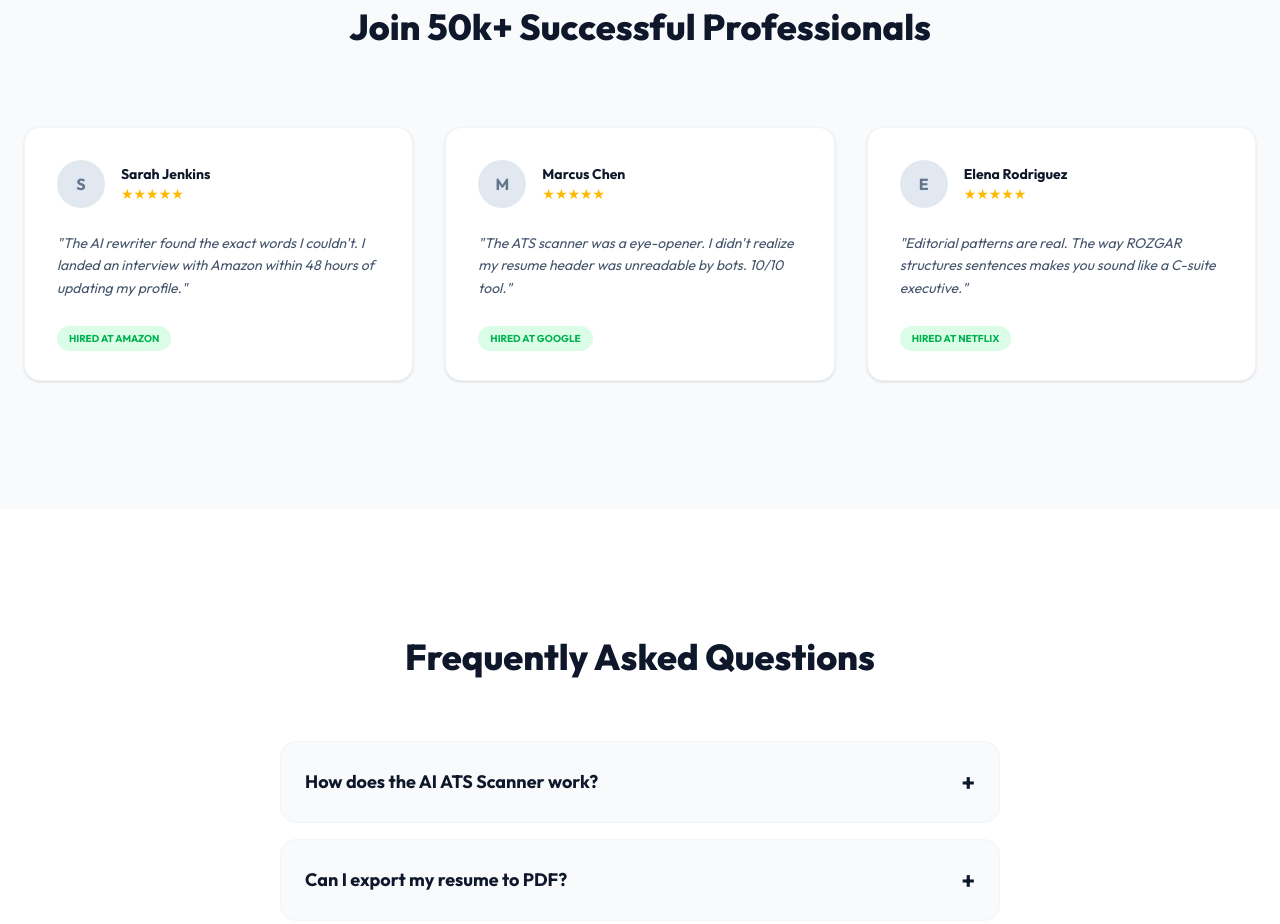
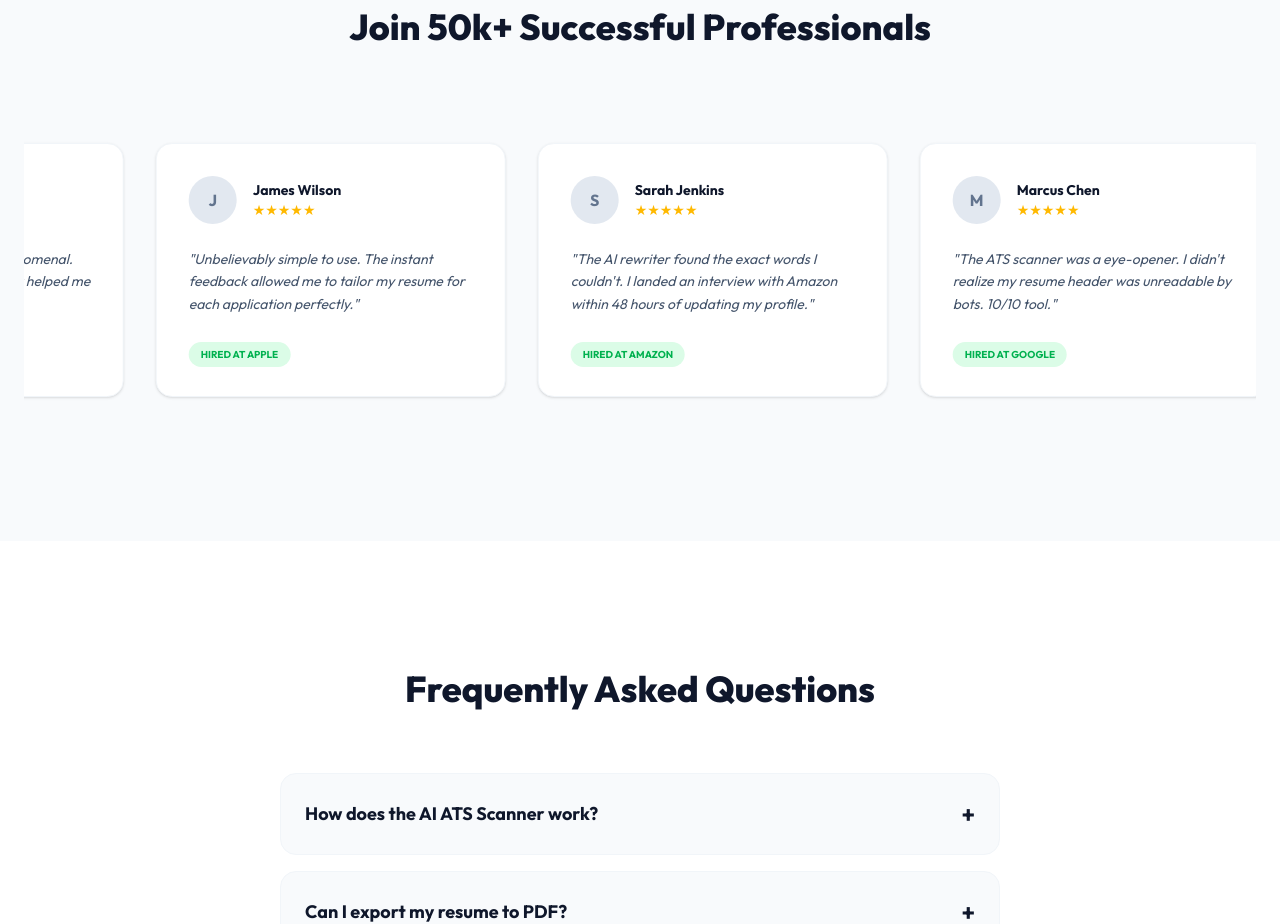
Before and after one commit to rishabhmishradev/rozgar24x7-frontend, a React (Vite) app: page /features in a window 1280 px wide. Shown: the part 3100-4024 px from the top of the page. Built offline with nearby package versions, Linux system fonts and the light colour scheme.

Commit message:
feat: added infinite left-to-right scrolling marquee using framer-motion for reviews

```diff
--- a/src/pages/Features.jsx
+++ b/src/pages/Features.jsx
@@ -232,14 +232,27 @@ const Features = () => {
           <div className="text-center mb-20">
             <h2 className="text-4xl font-extrabold">Join 50k+ Successful Professionals</h2>
           </div>
-          <div className="grid grid-cols-1 md:grid-cols-3 gap-8">
-
+            <div className="relative flex overflow-hidden w-full py-4 group">
+              <motion.div
+                className="flex shrink-0 gap-8 w-max group-hover:[animation-play-state:paused]"
+                animate={{ x: ["-50%", "0%"] }}
+                transition={{ ease: "linear", duration: 30, repeat: Infinity }}
+              >
                 {[
                   { name: "Sarah Jenkins", company: "Hired at Amazon", quote: "The AI rewriter found the exact words I couldn't. I landed an interview with Amazon within 48 hours of updating my profile." },
                   { name: "Marcus Chen", company: "Hired at Google", quote: "The ATS scanner was a eye-opener. I didn't realize my resume header was unreadable by bots. 10/10 tool." },
-              { name: "Elena Rodriguez", company: "Hired at Netflix", quote: "Editorial patterns are real. The way ROZGAR structures sentences makes you sound like a C-suite executive." }
+                  { name: "Elena Rodriguez", company: "Hired at Netflix", quote: "Editorial patterns are real. The way ROZGAR structures sentences makes you sound like a C-suite executive." },
+                  { name: "David Kim", company: "Hired at Microsoft", quote: "I struggled to pass the ATS filter for months. ROZGAR 24x7 helped me identify missing keywords and formatting issues." },
+                  { name: "Priya Patel", company: "Hired at Meta", quote: "The 1:1 mentor guidance was phenomenal. They didn't just fix my resume; they helped me build a strategy." },
+                  { name: "James Wilson", company: "Hired at Apple", quote: "Unbelievably simple to use. The instant feedback allowed me to tailor my resume for each application perfectly." },
+                  { name: "Sarah Jenkins", company: "Hired at Amazon", quote: "The AI rewriter found the exact words I couldn't. I landed an interview with Amazon within 48 hours of updating my profile." },
+                  { name: "Marcus Chen", company: "Hired at Google", quote: "The ATS scanner was a eye-opener. I didn't realize my resume header was unreadable by bots. 10/10 tool." },
+                  { name: "Elena Rodriguez", company: "Hired at Netflix", quote: "Editorial patterns are real. The way ROZGAR structures sentences makes you sound like a C-suite executive." },
+                  { name: "David Kim", company: "Hired at Microsoft", quote: "I struggled to pass the ATS filter for months. ROZGAR 24x7 helped me identify missing keywords and formatting issues." },
+                  { name: "Priya Patel", company: "Hired at Meta", quote: "The 1:1 mentor guidance was phenomenal. They didn't just fix my resume; they helped me build a strategy." },
+                  { name: "James Wilson", company: "Hired at Apple", quote: "Unbelievably simple to use. The instant feedback allowed me to tailor my resume for each application perfectly." }
                 ].map((review, i) => (
-              <div key={i} className="bg-white dark:bg-[#1a1a1a] p-8 rounded-2xl shadow-sm hover:shadow-xl transition-all border border-slate-100 dark:border-slate-800">
+                  <div key={i} className="bg-white dark:bg-[#1a1a1a] p-8 rounded-2xl shadow-sm hover:shadow-xl transition-all border border-slate-100 dark:border-slate-800 w-[350px] shrink-0">
                     <div className="flex items-center gap-4 mb-6">
                       <div className="w-12 h-12 rounded-full bg-slate-200 dark:bg-slate-700 flex items-center justify-center font-bold text-slate-500">
                         {review.name[0]}
@@ -255,7 +268,7 @@ const Features = () => {
                     </span>
                   </div>
                 ))}
-
+              </motion.div>
             </div>
         </div>
       </section >
--- a/src/pages/HomePage.jsx
+++ b/src/pages/HomePage.jsx
@@ -242,13 +242,27 @@ const HomePage = () => {
             <div className="text-center mb-20">
               <h2 className="text-4xl font-extrabold">Join 50k+ Successful Professionals</h2>
             </div>
-            <div className="grid grid-cols-1 md:grid-cols-3 gap-8">
+            <div className="relative flex overflow-hidden w-full py-4 group">
+              <motion.div
+                className="flex shrink-0 gap-8 w-max group-hover:[animation-play-state:paused]"
+                animate={{ x: ["-50%", "0%"] }}
+                transition={{ ease: "linear", duration: 30, repeat: Infinity }}
+              >
                 {[
                   { name: "Sarah Jenkins", company: "Hired at Amazon", quote: "The AI rewriter found the exact words I couldn't. I landed an interview with Amazon within 48 hours of updating my profile." },
                   { name: "Marcus Chen", company: "Hired at Google", quote: "The ATS scanner was a eye-opener. I didn't realize my resume header was unreadable by bots. 10/10 tool." },
-                { name: "Elena Rodriguez", company: "Hired at Netflix", quote: "Editorial patterns are real. The way ROZGAR structures sentences makes you sound like a C-suite executive." }
+                  { name: "Elena Rodriguez", company: "Hired at Netflix", quote: "Editorial patterns are real. The way ROZGAR structures sentences makes you sound like a C-suite executive." },
+                  { name: "David Kim", company: "Hired at Microsoft", quote: "I struggled to pass the ATS filter for months. ROZGAR 24x7 helped me identify missing keywords and formatting issues." },
+                  { name: "Priya Patel", company: "Hired at Meta", quote: "The 1:1 mentor guidance was phenomenal. They didn't just fix my resume; they helped me build a strategy." },
+                  { name: "James Wilson", company: "Hired at Apple", quote: "Unbelievably simple to use. The instant feedback allowed me to tailor my resume for each application perfectly." },
+                  { name: "Sarah Jenkins", company: "Hired at Amazon", quote: "The AI rewriter found the exact words I couldn't. I landed an interview with Amazon within 48 hours of updating my profile." },
+                  { name: "Marcus Chen", company: "Hired at Google", quote: "The ATS scanner was a eye-opener. I didn't realize my resume header was unreadable by bots. 10/10 tool." },
+                  { name: "Elena Rodriguez", company: "Hired at Netflix", quote: "Editorial patterns are real. The way ROZGAR structures sentences makes you sound like a C-suite executive." },
+                  { name: "David Kim", company: "Hired at Microsoft", quote: "I struggled to pass the ATS filter for months. ROZGAR 24x7 helped me identify missing keywords and formatting issues." },
+                  { name: "Priya Patel", company: "Hired at Meta", quote: "The 1:1 mentor guidance was phenomenal. They didn't just fix my resume; they helped me build a strategy." },
+                  { name: "James Wilson", company: "Hired at Apple", quote: "Unbelievably simple to use. The instant feedback allowed me to tailor my resume for each application perfectly." }
                 ].map((review, i) => (
-                <div key={i} className="bg-white dark:bg-[#1a1a1a] p-8 rounded-2xl shadow-sm hover:shadow-xl transition-all border border-slate-100 dark:border-slate-800">
+                  <div key={i} className="bg-white dark:bg-[#1a1a1a] p-8 rounded-2xl shadow-sm hover:shadow-xl transition-all border border-slate-100 dark:border-slate-800 w-[350px] shrink-0">
                     <div className="flex items-center gap-4 mb-6">
                       <div className="w-12 h-12 rounded-full bg-slate-200 dark:bg-slate-700 flex items-center justify-center font-bold text-slate-500">
                         {review.name[0]}
@@ -264,6 +278,7 @@ const HomePage = () => {
                     </span>
                   </div>
                 ))}
+              </motion.div>
             </div>
           </div>
         </section>
--- a/tailwind.config.js
+++ b/tailwind.config.js
@@ -6,7 +6,17 @@ export default {
     "./src/**/*.{js,ts,jsx,tsx}",
   ],
   theme: {
-    extend: {},
+    extend: {
+      animation: {
+        'marquee-lr': 'marquee-lr 35s linear infinite',
+      },
+      keyframes: {
+        'marquee-lr': {
+          '0%': { transform: 'translateX(-50%)' },
+          '100%': { transform: 'translateX(0)' },
+        }
+      }
+    },
   },
   plugins: [],
 };
```
Lines whose indentation alone changed are shown as unchanged.
